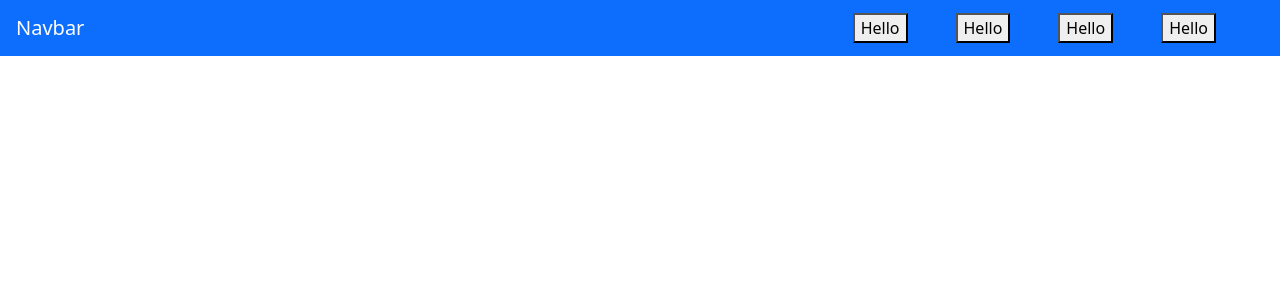
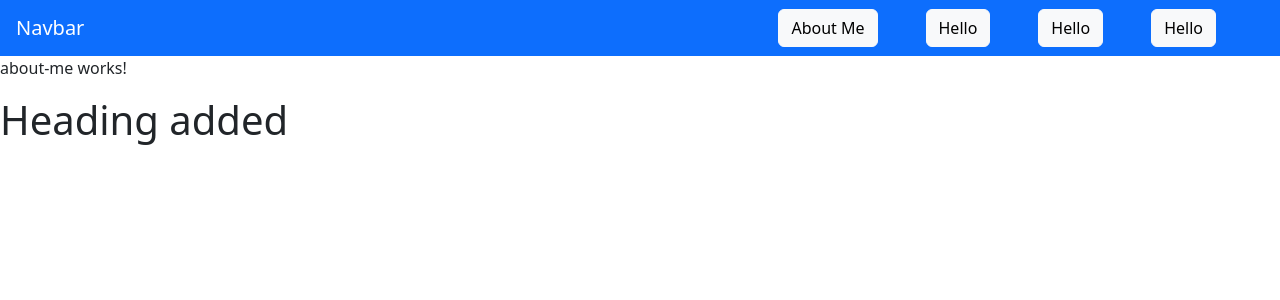
Before and after one commit to Yogesh-Shete/Portfolio, an Angular app: page /about in a window 1280 px wide. Shown: the top 300 px of the page. Built offline with nearby package versions, Linux system fonts and the light colour scheme.

Commit message:
added new component contact me and routing improved

```diff
--- a/src/app/about-me/about-me.component.ts
+++ b/src/app/about-me/about-me.component.ts
@@ -1,10 +1,12 @@
-import { Component } from '@angular/core';
+import { Component, OnInit } from '@angular/core';
 
 @Component({
   selector: 'app-about-me',
   templateUrl: './about-me.component.html',
   styleUrls: ['./about-me.component.css']
 })
-export class AboutMeComponent {
-
+export class AboutMeComponent implements OnInit {
+  ngOnInit(){
+    console.log("about me is working")
+  }
 }
--- a/src/app/app.component.html
+++ b/src/app/app.component.html
@@ -1,14 +1,16 @@
 <nav class="navbar navbar-expand-lg navbar-light bg-primary ">
   <a class="navbar-brand text-white ml-3" href="#">Navbar</a>
-  <button class="navbar-toggler" type="button" data-toggle="collapse" data-target="#navbarNavAltMarkup" aria-controls="navbarNavAltMarkup" aria-expanded="false" aria-label="Toggle navigation">
+  <button class="navbar-toggler" type="button" data-toggle="collapse" data-target="#navbarNavAltMarkup"
+    aria-controls="navbarNavAltMarkup" aria-expanded="false" aria-label="Toggle navigation">
     <span class="navbar-toggler-icon"></span>
   </button>
   <div class="navbar-right mr-3 text-white" id="navbarNavAltMarkup">
     <div class="navbar-nav">
-      <Button class="mr-5">Hello</Button>
-      <Button class="mr-5">Hello</Button>
-      <Button class="mr-5">Hello</Button>
-      <Button class="mr-5">Hello</Button>
+      <li class="mr-5 btn btn-light" (click)="AboutMe()">About Me</li>
+      <li class="mr-5 btn btn-light" routerLink="/about">Hello</li>
+      <li class="mr-5 btn btn-light" routerLink="/about">Hello</li>
+      <li class="mr-5 btn btn-light" routerLink="/about">Hello</li>
     </div>
   </div>
 </nav>
+<router-outlet></router-outlet>
--- a/src/app/app.component.ts
+++ b/src/app/app.component.ts
@@ -1,4 +1,5 @@
 import { Component, NgModule } from '@angular/core';
+import { Router } from '@angular/router';
 
 @Component({
   selector: 'app-root',
@@ -8,4 +9,13 @@ import { Component, NgModule } from '@angular/core';
 
 export class AppComponent {
   title = 'myPortfolio';
+
+  constructor(private router: Router) {
+
+  }
+  AboutMe() {
+    // console.log("Hekko")
+
+    this.router.navigate(['/about'])
+  }
 }
--- a/src/app/app.module.ts
+++ b/src/app/app.module.ts
@@ -1,20 +1,22 @@
 import { NgModule } from '@angular/core';
 import { BrowserModule } from '@angular/platform-browser';
+import { RouterModule } from '@angular/router';
 
+import { AppComponent } from './app.component';
+import { AboutMeComponent } from './about-me/about-me.component'; // Import the AboutComponent
 import { AppRoutingModule } from './app-routing.module';
-import { AppComponent } from './app.component';
-import { AboutMeComponent } from './about-me/about-me.component';
+import { ContactMeComponent } from './contact-me/contact-me.component'; // Import the AppRoutingModule
 
 @NgModule({
-  declarations: [
-    AppComponent,
-    AboutMeComponent
-  ],
+  declarations: [AppComponent, AboutMeComponent, ContactMeComponent],
   imports: [
     BrowserModule,
-    AppRoutingModule
+    AppRoutingModule, // Import the AppRoutingModule
+    // RouterModule.forRoot([
+    //   { path: '', component: AppComponent }, // Default route
+    // ])
   ],
   providers: [],
   bootstrap: [AppComponent]
 })
-export class AppModule { }
+export class AppModule {}
--- /dev/null
+++ b/src/app/contact-me/contact-me.component.html
@@ -0,0 +1 @@
+<p>contact-me works!</p>
```
Also changed, not shown: src/app/app-routing.module.ts (+3 -6 lines), src/app/contact-me/contact-me.component.ts (added, +10 -0 lines), src/app/contact-me/contact-me.component.css (added), 1 other file (tests, documents, lock files or other folders).
